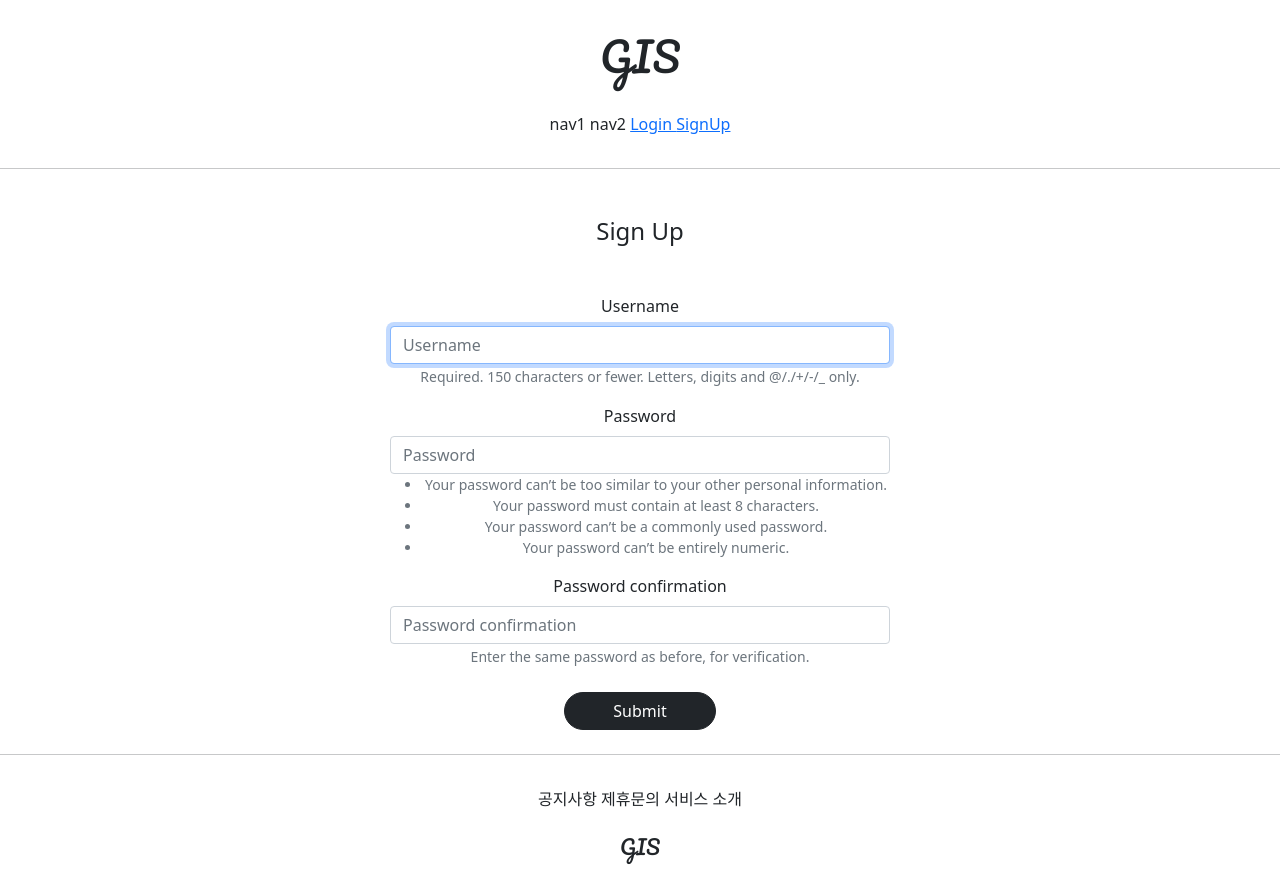
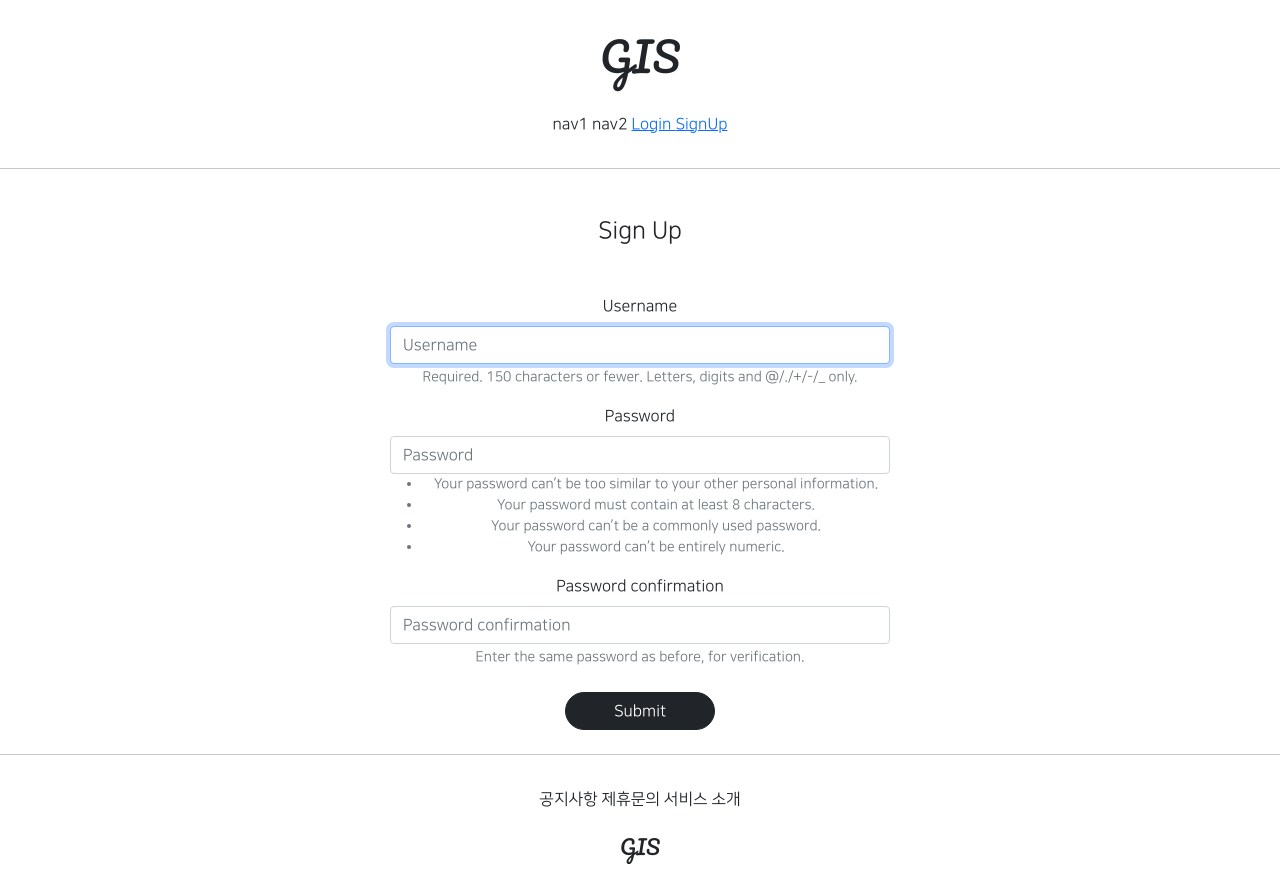
Before and after one commit to Jeongp4939/JH, a Django app: page /accountapp/create/ in a window 1280 px wide. Run offline with Django 3.2, Linux system fonts and the light colour scheme; parts of the project's set-up code (start-up, migrations or seed data) failed here and were passed over; some libraries are stand-ins or nearby versions.

Commit message:
7/15 commit 1

```diff
--- a/templates/base.html
+++ b/templates/base.html
@@ -3,9 +3,10 @@
 
 {% include 'head.html' %}
 
-<body>
+<body style="font-family:'NanumSquareR'">
 
 {% include 'header.html' %}
+
 <hr>
 {% block content %}
 
--- a/templates/head.html
+++ b/templates/head.html
@@ -15,4 +15,28 @@
 
     {#  DEFAULT CSS LINKS  #}
     <link rel="stylesheet" type="text/css" href="{% static 'base.css' %}">
+
+    {#  FONTS  #}
+    <style>
+        @font-face {
+            font-family: 'NanumSquareR';
+            src: local('NanumSquareR'),
+            url("{% static 'fonts/NanumSquareR.otf' %}") format("opentype");
+        }
+        @font-face {
+            font-family: 'NanumSquareEB';
+            src: local('NanumSquareEB'),
+            url("{% static 'fonts/NanumSquareEB.otf' %}") format("opentype");
+        }
+        @font-face {
+            font-family: 'NanumSquareB';
+            src: local('NanumSquareB'),
+            url("{% static 'fonts/NanumSquareB.otf' %}") format("opentype");
+        }
+        @font-face {
+            font-family: 'NanumSquareL';
+            src: local('NanumSquareL'),
+            url("{% static 'fonts/NanumSquareL.otf' %}") format("opentype");
+        }
+    </style>
 </head>
```
Also changed, not shown: static/fonts/NanumSquareB.otf (added), static/fonts/NanumSquareEB.otf (added), static/fonts/NanumSquareL.otf (added), static/fonts/NanumSquareR.otf (added).
